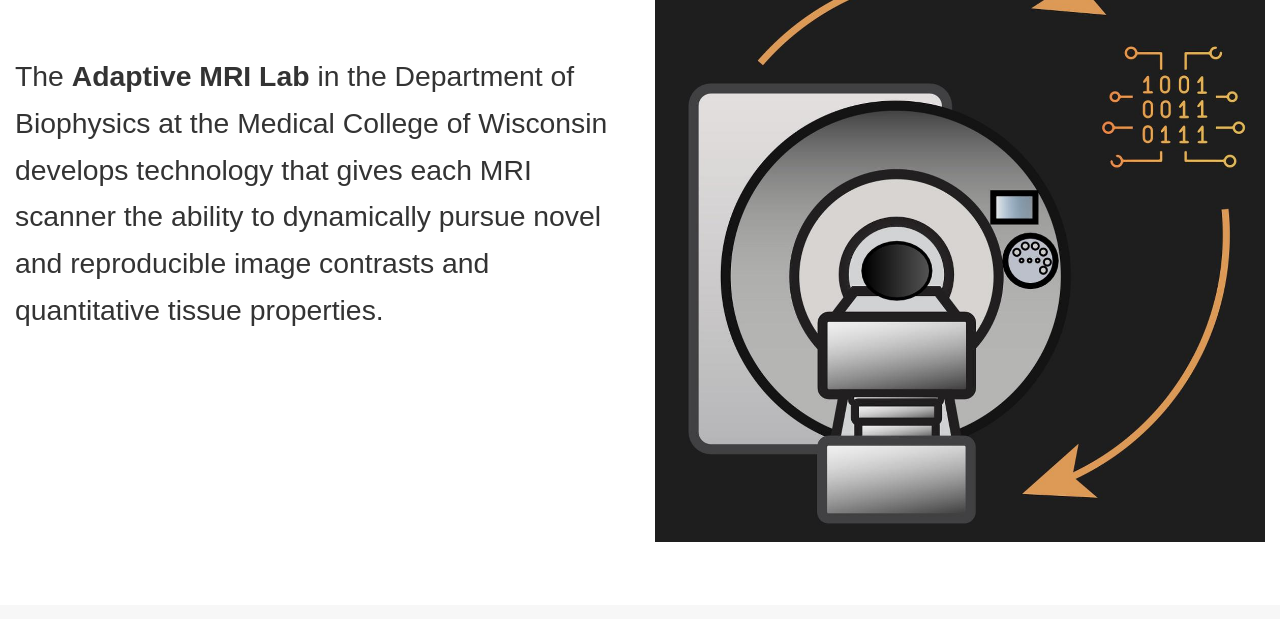
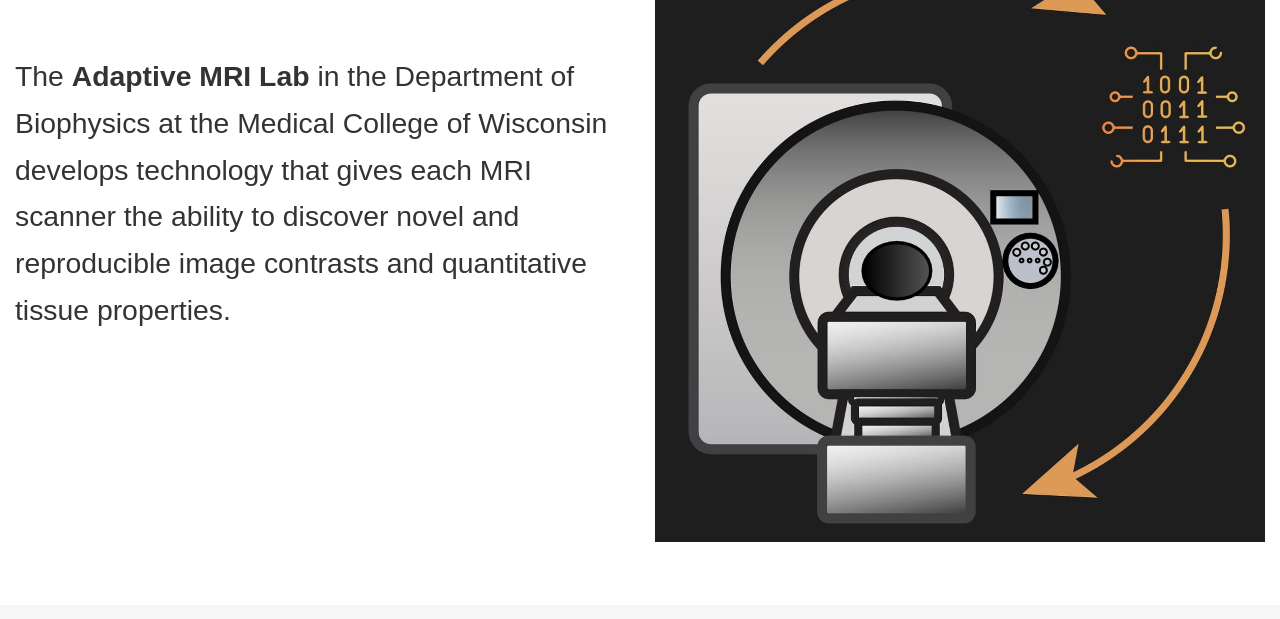
Before and after one commit to AdaptiveMRILab/adaptivemrilab.github.io, a plain HTML site: page index.html in a window 1280 px wide. Shown: the part 181-800 px from the top of the page. Drawn offline with nearby package versions, Linux system fonts and the light colour scheme; some icons are missing.

Commit message:
rephrase

```diff
--- a/index.html
+++ b/index.html
@@ -751,7 +751,7 @@ MRI Lab</h1>
 
 
       <div class="hero-lead"><br>
-<p>The <strong>Adaptive MRI Lab</strong> in the Department of Biophysics at the Medical College of Wisconsin develops technology that gives each MRI scanner the ability to dynamically pursue novel and reproducible image contrasts and quantitative tissue properties.</div>
+<p>The <strong>Adaptive MRI Lab</strong> in the Department of Biophysics at the Medical College of Wisconsin develops technology that gives each MRI scanner the ability to discover novel and reproducible image contrasts and quantitative tissue properties.</div>
 
 
 
```
